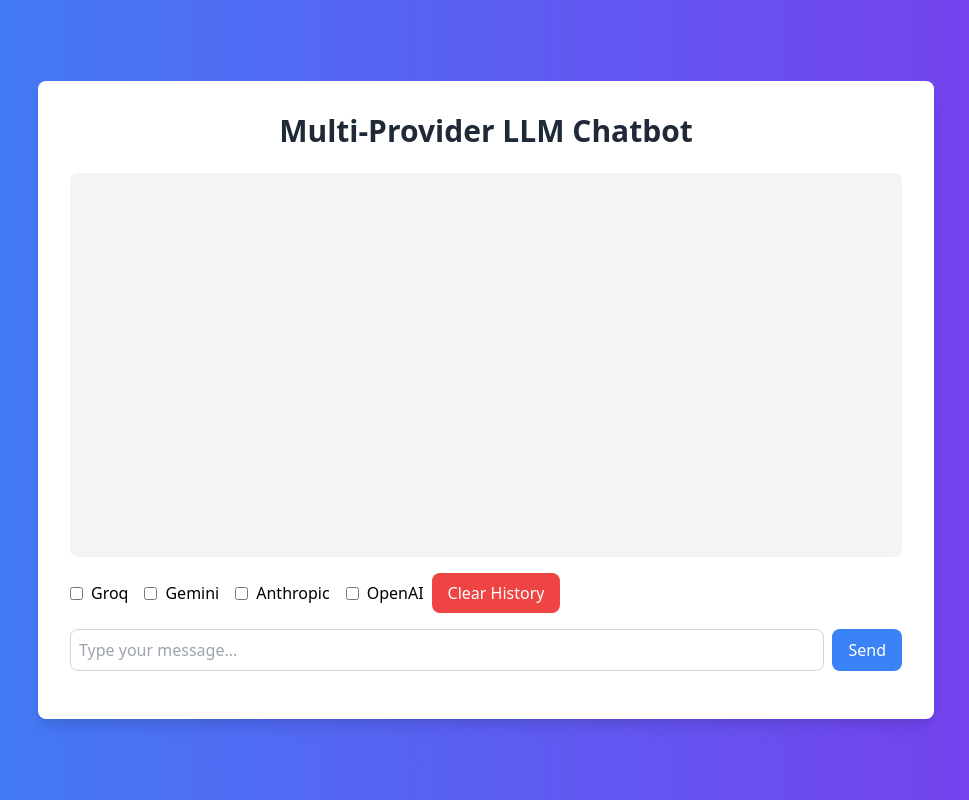
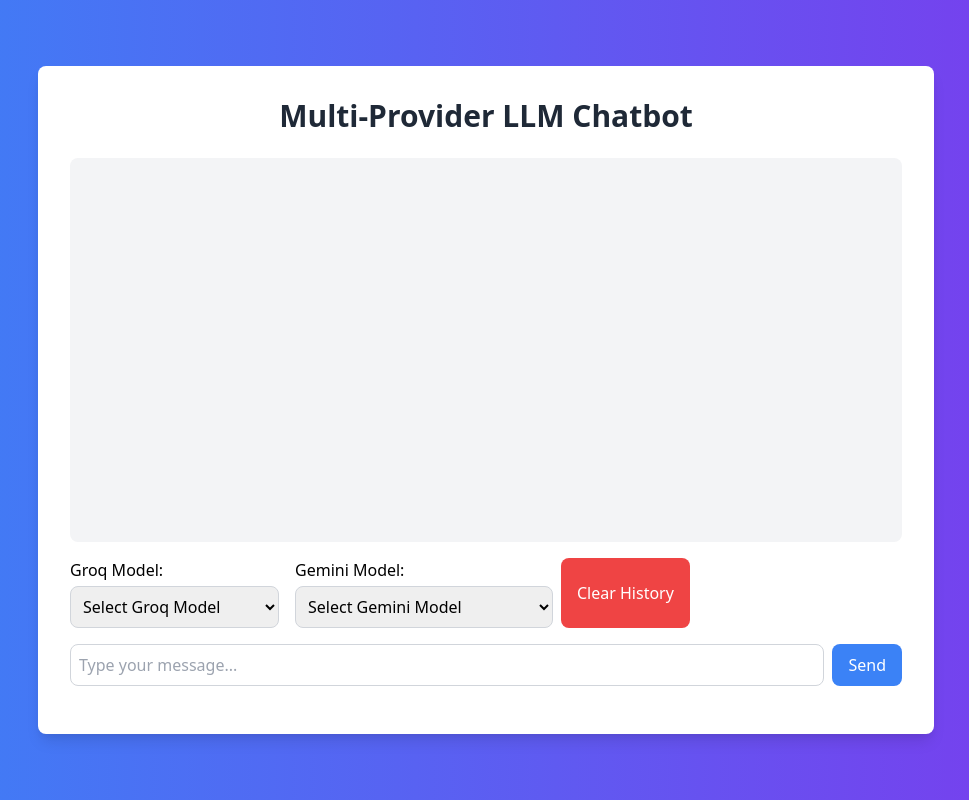
Before and after one commit to Garblesnarff/Multi-chat, a Flask app: page / in a window 1280 px wide. Shown: the whole page, without its empty margins (154-1123 px from the left). Run offline with Flask 3, Linux system fonts and the light colour scheme.

Commit message:
Agent query: Can you select the Groq model 'mixtral-8x7b-32768' and the Gemini model 'gemini-1.5-pro', send a message 'What is the capital of France?', and confirm if you receive responses from both models?

```diff
--- a/app/routes.py
+++ b/app/routes.py
@@ -11,13 +11,13 @@ def index():
 def chat():
     data = request.json
     message = data.get('message')
-    providers = data.get('providers', [])
+    providers = data.get('providers', {})
 
     if 'llm_provider' not in session:
         session['llm_provider'] = {}
 
     responses = {}
-    for provider in providers:
+    for provider, model in providers.items():
         if provider not in session['llm_provider']:
             if provider == 'groq':
                 session['llm_provider'][provider] = GroqProvider().to_dict()
@@ -40,7 +40,7 @@ def chat():
         elif provider == 'openai':
             llm = OpenAIProvider.from_dict(llm_dict)
 
-        responses[provider] = llm.generate_response(message)
+        responses[provider] = llm.generate_response(message, model)
         session['llm_provider'][provider] = llm.to_dict()
 
     return jsonify({'responses': responses})
--- a/static/js/main.js
+++ b/static/js/main.js
@@ -3,7 +3,7 @@ document.addEventListener('DOMContentLoaded', () => {
     const userInput = document.getElementById('user-input');
     const sendBtn = document.getElementById('send-btn');
     const clearHistoryBtn = document.getElementById('clear-history-btn');
-    const providerCheckboxes = document.querySelectorAll('.provider-checkbox');
+    const providerSelects = document.querySelectorAll('.provider-select');
     const comparisonContainer = document.getElementById('comparison-container');
 
     function addMessage(content, isUser = false) {
@@ -15,9 +15,14 @@ document.addEventListener('DOMContentLoaded', () => {
     }
 
     function getSelectedProviders() {
-        return Array.from(providerCheckboxes)
-            .filter(checkbox => checkbox.checked)
-            .map(checkbox => checkbox.value);
+        const selectedProviders = {};
+        providerSelects.forEach(select => {
+            if (select.value) {
+                const provider = select.id.split('-')[0];
+                selectedProviders[provider] = select.value;
+            }
+        });
+        return selectedProviders;
     }
 
     function displayComparison(responses) {
@@ -39,7 +44,7 @@ document.addEventListener('DOMContentLoaded', () => {
         const message = userInput.value.trim();
         const selectedProviders = getSelectedProviders();
 
-        if (message && selectedProviders.length > 0) {
+        if (message && Object.keys(selectedProviders).length > 0) {
             addMessage(message, true);
             userInput.value = '';
 
@@ -62,14 +67,14 @@ document.addEventListener('DOMContentLoaded', () => {
                 console.error('Error:', error);
                 addMessage('Error: Unable to connect to the server.');
             }
-        } else if (selectedProviders.length === 0) {
-            addMessage('Please select at least one provider.');
+        } else if (Object.keys(selectedProviders).length === 0) {
+            addMessage('Please select at least one provider and model.');
         }
     }
 
     async function clearHistory() {
         const selectedProviders = getSelectedProviders();
-        for (const provider of selectedProviders) {
+        for (const provider of Object.keys(selectedProviders)) {
             try {
                 const response = await fetch('/clear_history', {
                     method: 'POST',
--- a/templates/index.html
+++ b/templates/index.html
@@ -11,23 +11,29 @@
         <h1 class="text-3xl font-bold mb-6 text-center text-gray-800">Multi-Provider LLM Chatbot</h1>
         <div id="chat-container" class="bg-gray-100 rounded-lg p-4 h-96 overflow-y-auto mb-4"></div>
         <div class="flex space-x-2 mb-4">
-            <div id="provider-checkboxes" class="flex space-x-4">
-                <label class="flex items-center">
-                    <input type="checkbox" value="groq" class="provider-checkbox mr-2">
-                    Groq
-                </label>
-                <label class="flex items-center">
-                    <input type="checkbox" value="gemini" class="provider-checkbox mr-2">
-                    Gemini
-                </label>
-                <label class="flex items-center">
-                    <input type="checkbox" value="anthropic" class="provider-checkbox mr-2">
-                    Anthropic
-                </label>
-                <label class="flex items-center">
-                    <input type="checkbox" value="openai" class="provider-checkbox mr-2">
-                    OpenAI
-                </label>
+            <div id="provider-selects" class="flex space-x-4">
+                <div>
+                    <label for="groq-model" class="block mb-1">Groq Model:</label>
+                    <select id="groq-model" class="provider-select p-2 rounded-lg border border-gray-300">
+                        <option value="">Select Groq Model</option>
+                        <option value="gemma2-9b-it">gemma2-9b-it</option>
+                        <option value="gemma-7b-it">gemma-7b-it</option>
+                        <option value="llama-3.1-70b-versatile">llama-3.1-70b-versatile</option>
+                        <option value="llama-3.1-8b-instant">llama-3.1-8b-instant</option>
+                        <option value="mixtral-8x7b-32768">mixtral-8x7b-32768</option>
+                    </select>
+                </div>
+                <div>
+                    <label for="gemini-model" class="block mb-1">Gemini Model:</label>
+                    <select id="gemini-model" class="provider-select p-2 rounded-lg border border-gray-300">
+                        <option value="">Select Gemini Model</option>
+                        <option value="gemini-1.5-flash">gemini-1.5-flash</option>
+                        <option value="gemini-1.5-pro">gemini-1.5-pro</option>
+                        <option value="gemini-1.5-pro-exp-0827">gemini-1.5-pro-exp-0827</option>
+                        <option value="gemini-1.5-flash-exp-0827">gemini-1.5-flash-exp-0827</option>
+                        <option value="gemini-1.5-flash-8b-exp-0827">gemini-1.5-flash-8b-exp-0827</option>
+                    </select>
+                </div>
             </div>
             <button id="clear-history-btn" class="bg-red-500 text-white px-4 py-2 rounded-lg hover:bg-red-600 focus:outline-none focus:ring-2 focus:ring-red-500">Clear History</button>
         </div>
```
Also changed, not shown: app/llm_providers.py (+10 -10 lines).
